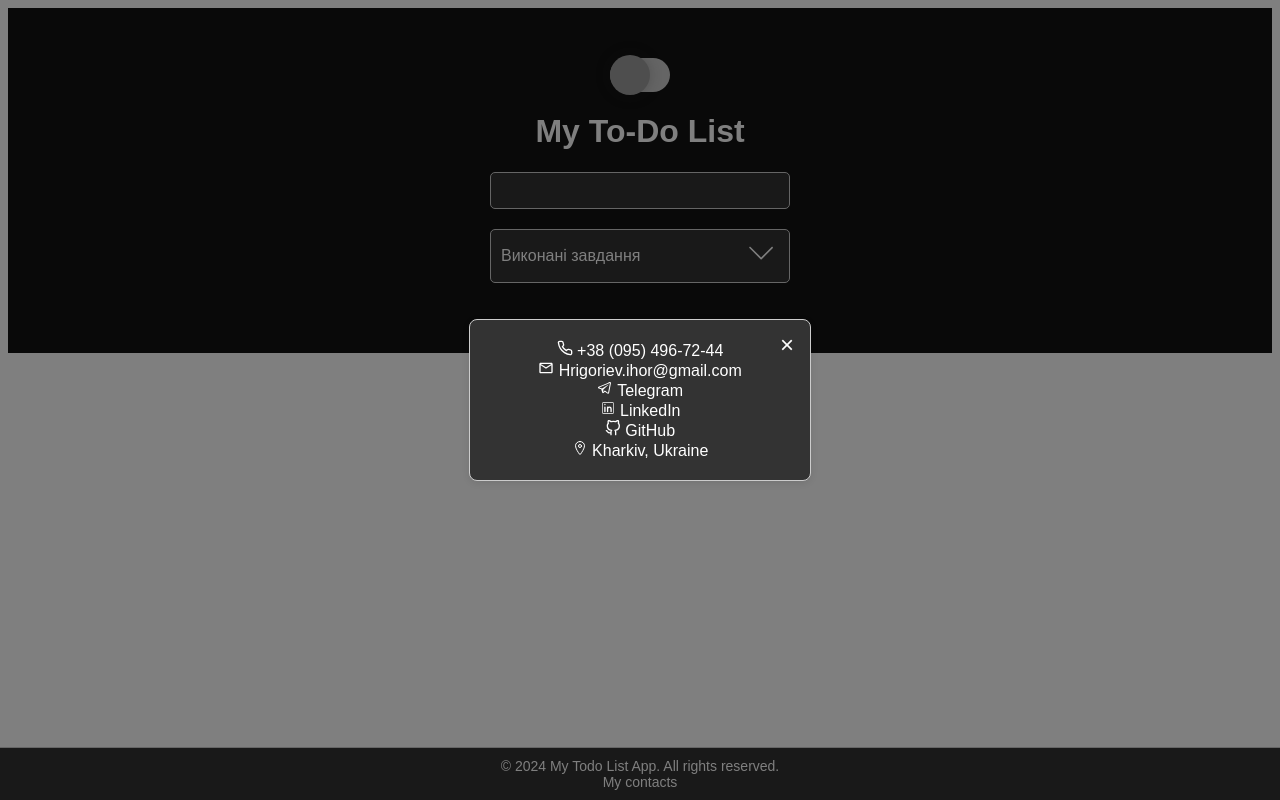
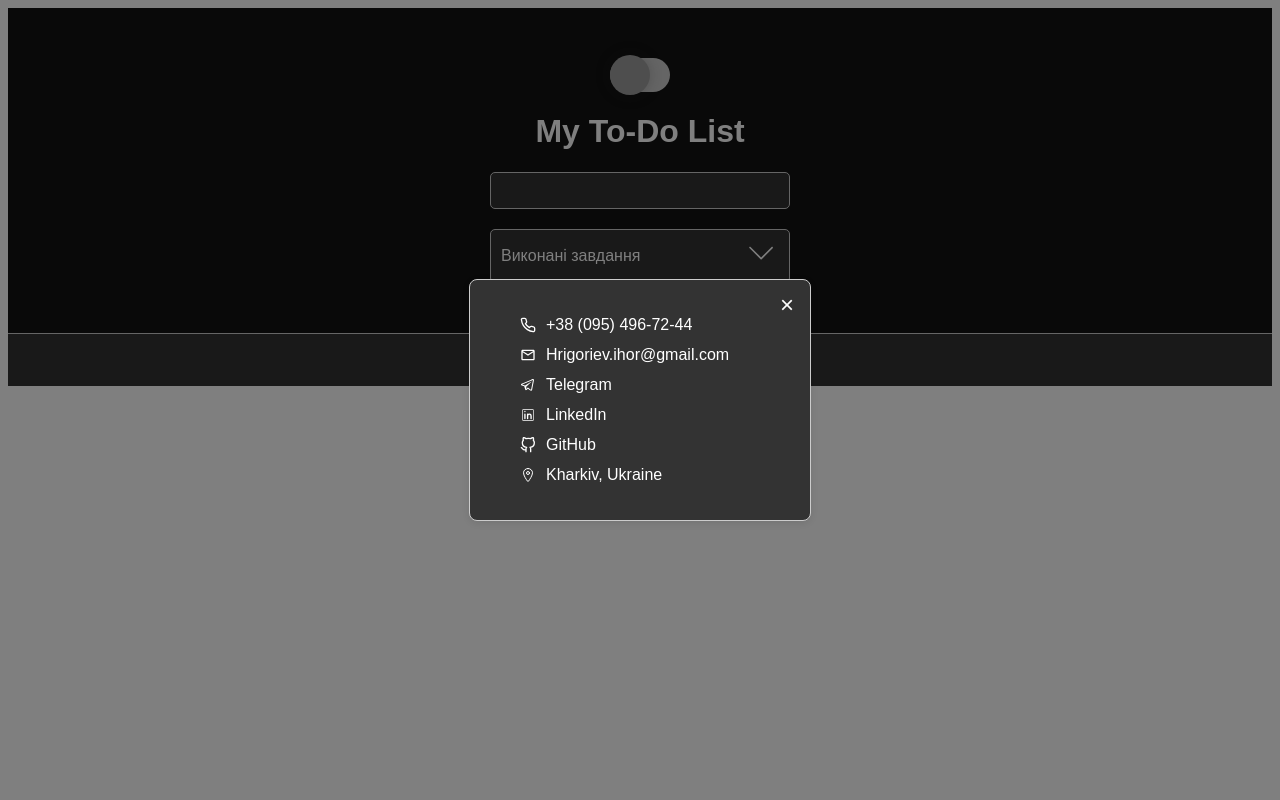
Before and after one commit to hruden/todo-list, a React (Create React App) app in the folder todo-list/: page / in a window 1280 px wide. Both pictures are taken after a click on the element "My contacts". Built offline with nearby package versions, Linux system fonts and the light colour scheme; grey boxes are pictures that could not be loaded.

Commit message:
add style footer

```diff
--- a/todo-list/src/components/footer/footer.css
+++ b/todo-list/src/components/footer/footer.css
@@ -3,7 +3,7 @@
     background-color: var(--background-accordion);
     text-align: center;
     padding: 10px 0;
-    position: fixed;
+    /* position: fixed; */
     width: 100%;
     bottom: 0;
     border-top: 1px solid var(--border-color);
@@ -26,13 +26,27 @@
   color: var(--slider);
   transition: color var(--time);
 }
+.contactList{
+  padding: 10px 30px;
+}
 .contactItem{
   list-style-type: none;
 }
-.contactItem a {
+.socLink{
+  display: flex;
+  gap: 10px;
+  height: 30px;
   color: var(--black);
   text-Decoration: none;
+  justify-content: left;
+  align-items: center;
+  cursor: pointer;
+  transition: color var(--time);
 }
-.dark .contactItem a{
+.dark .socLink{
   color: var(--white);
 }
+.socLink:hover, .socLink:focus{
+  color: var(--slider);
+  transition: color var(--time);
+}
--- a/todo-list/src/components/footer/footer.jsx
+++ b/todo-list/src/components/footer/footer.jsx
@@ -24,12 +24,12 @@ const Footer = () => {
       <Modal isOpen={isModalOpen} closeModal={toggleModal}>
         <ul className="contactList">
           <li className="contactItem">
-            <a href="tel:+38(095)496-72-44" target="_blank" rel="noreferrer">
+            <a className="socLink" href="tel:+38(095)496-72-44" target="_blank" rel="noreferrer">
               <LuPhone /> +38 (095) 496-72-44
             </a>
           </li>
           <li className="contactItem">
-            <a
+            <a className="socLink"
               href="mailto:hrigoriev.ihor@gmail.com"
               target="_blank"
               rel="noreferrer"
@@ -38,12 +38,12 @@ const Footer = () => {
             </a>
           </li>
           <li className="contactItem">
-            <a href="https://t.me/igor_ban" target="_blank" rel="noreferrer">
+            <a className="socLink" href="https://t.me/igor_ban" target="_blank" rel="noreferrer">
               <LiaTelegram /> Telegram
             </a>
           </li>
           <li className="contactItem">
-            <a
+            <a className="socLink"
               href="https://www.linkedin.com/in/ihor-hryhoriev-830062278/"
               target="_blank"
               rel="noreferrer"
@@ -52,7 +52,7 @@ const Footer = () => {
             </a>
           </li>
           <li className="contactItem">
-            <a
+            <a className="socLink"
               href="https://github.com/hruden"
               target="_blank"
               rel="noreferrer"
@@ -61,7 +61,7 @@ const Footer = () => {
             </a>
           </li>
           <li className="contactItem">
-            <a
+            <a className="socLink"
               href="https://goo.gl/maps/BDQaWE5JD5HgARF57"
               target="_blank"
               rel="noreferrer"
--- a/todo-list/src/components/todoList/todoList.css
+++ b/todo-list/src/components/todoList/todoList.css
@@ -23,12 +23,12 @@
   justify-content: center;
   align-items: center;
   flex-direction: column;
-  padding: 50px 0 ;
+  padding: 50px 0 0 0;
 }
 .todo-list {
   width: 300px;
   margin: 0 auto;
-  padding: 0 5px;
+  padding: 0 5px 30px 5px;
 }
 
 /* toggle btn */
```
